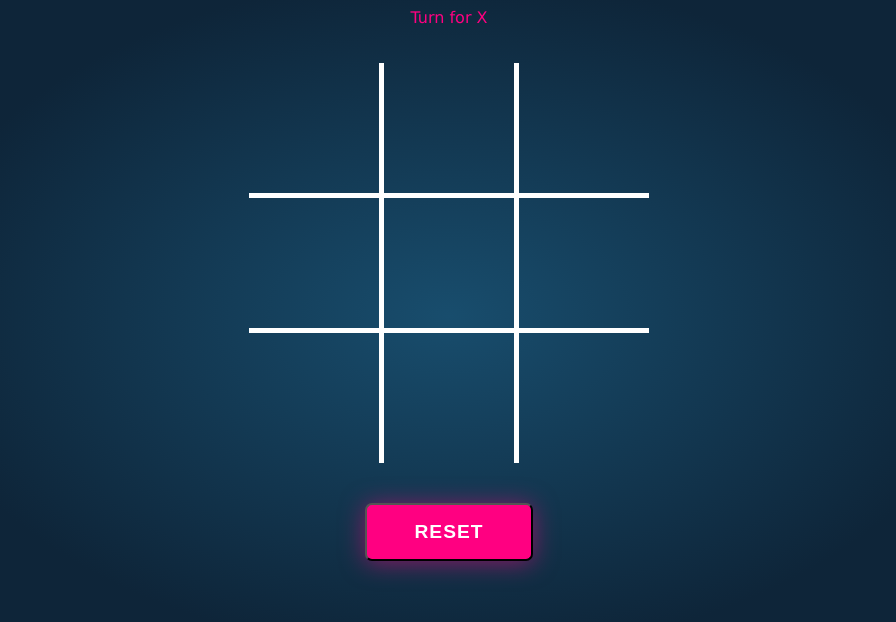
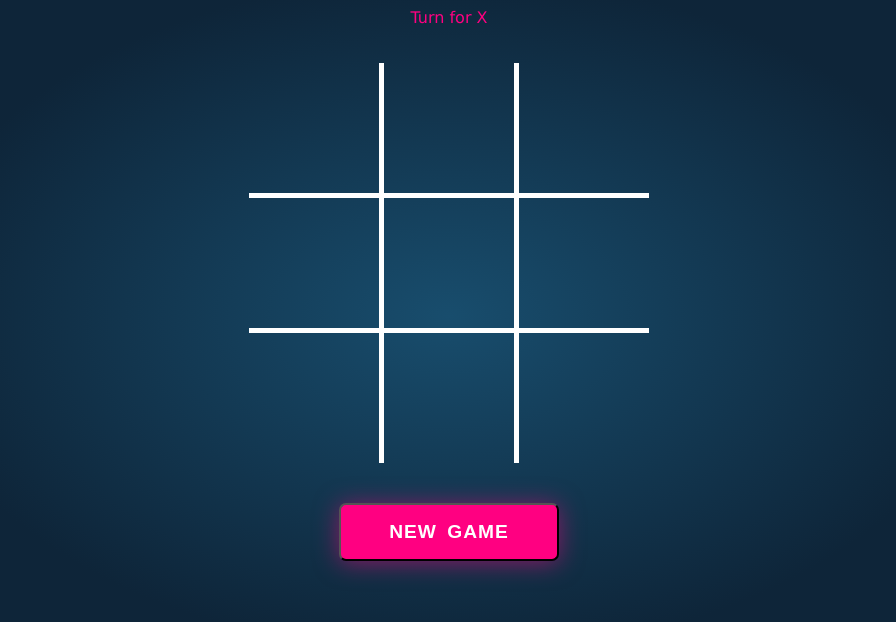
Before and after one commit to HemantSevada37/Tic-Tak-Toe, a plain HTML site: page index.html in a window 1280 px wide. Shown: the part 84-706 px from the top of the page, without its empty margins (191-1087 px from the left). Drawn offline with Linux system fonts and the light colour scheme.

Commit message:
18-10-22 commit-2

```diff
--- a/index.html
+++ b/index.html
@@ -23,7 +23,7 @@
             <div class="grid-item" onclick="fun(8)"></div>
 
         </div>
-        <button onclick="reset()">RESET</button>
+        <button onclick="reset()">new game</button>
     </div>
 
     <script src="script.js"></script>
--- a/style.css
+++ b/style.css
@@ -90,6 +90,7 @@ p{
   button{
     text-transform: uppercase;
     letter-spacing: 1px;
+    word-spacing: 4px;
     display: inline-block;
     font-weight: 700;
     border-radius: 7px;
```
